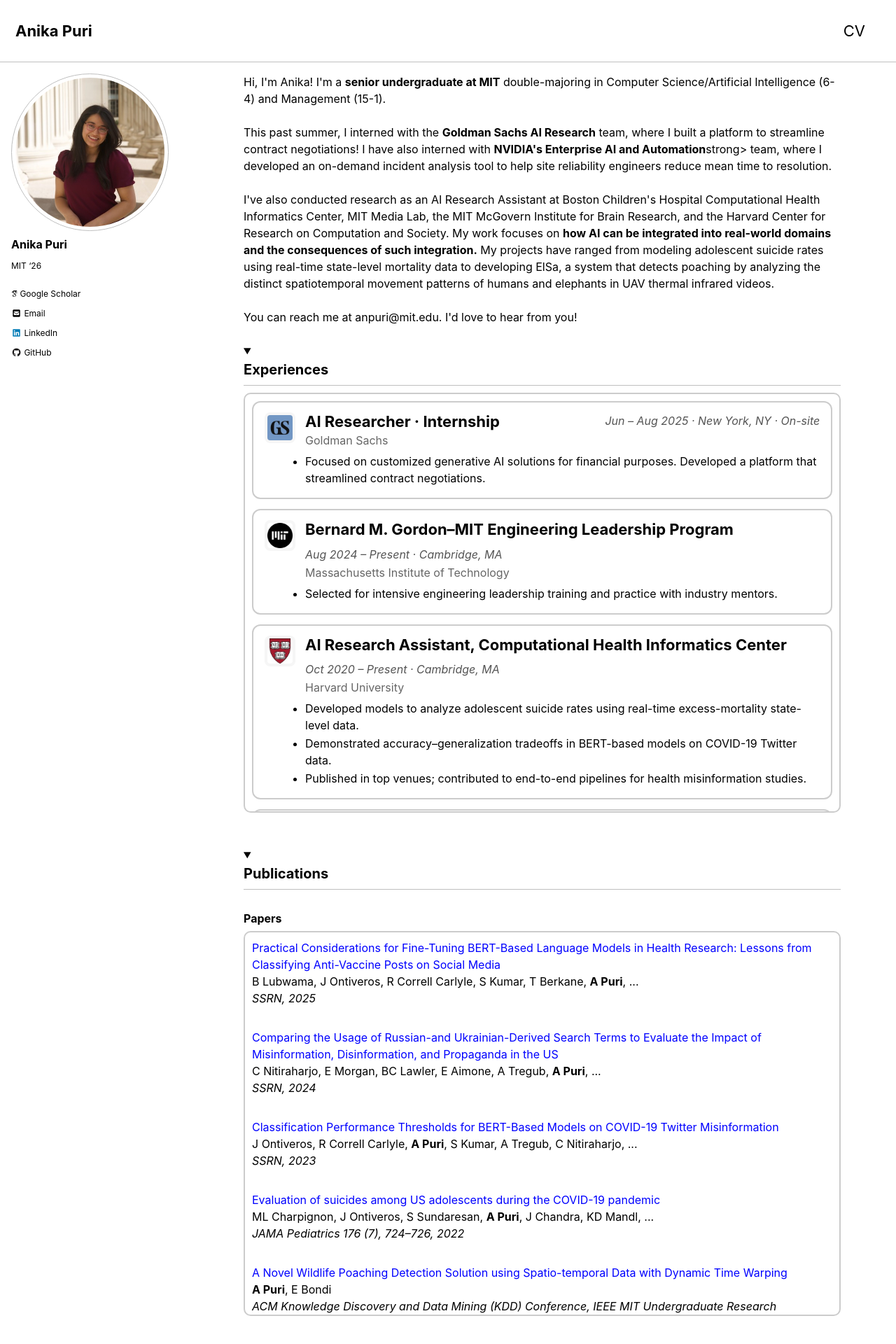
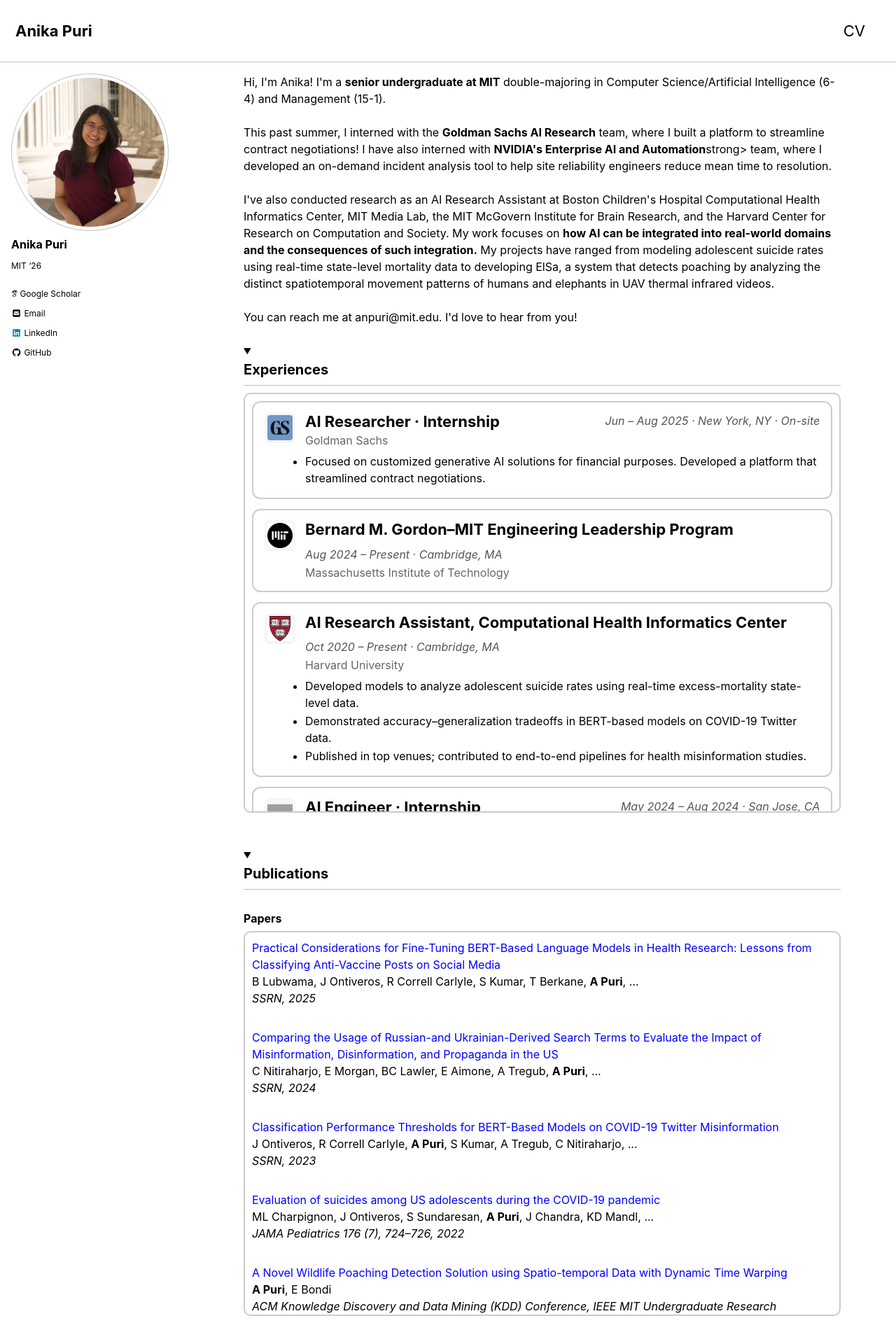
Before and after one commit to AnikaPuri/anikapuri.github.io, a Jekyll site: the page built from _pages/index.html, in a window 1280 px wide. Shown: the top 1920 px of the page at 70% size. Built offline with Jekyll 4.4.1, drawn with Linux system fonts in a browser that asks for light colours; cached includes are drawn as plain includes; nearby versions of some CDN libraries; some web fonts are replaced; grey boxes are pictures that could not be loaded.

Commit message:
Update index.html

```diff
--- a/_pages/index.html
+++ b/_pages/index.html
@@ -80,9 +80,6 @@
           <div class="xp-meta">Aug 2024 – Present · Cambridge, MA</div>
         </div>
         <div class="xp-sub">Massachusetts Institute of Technology</div>
-        <ul class="xp-bullets">
-          <li>Selected for intensive engineering leadership training and practice with industry mentors.</li>
-        </ul>
       </div>
     </li>
 
```
